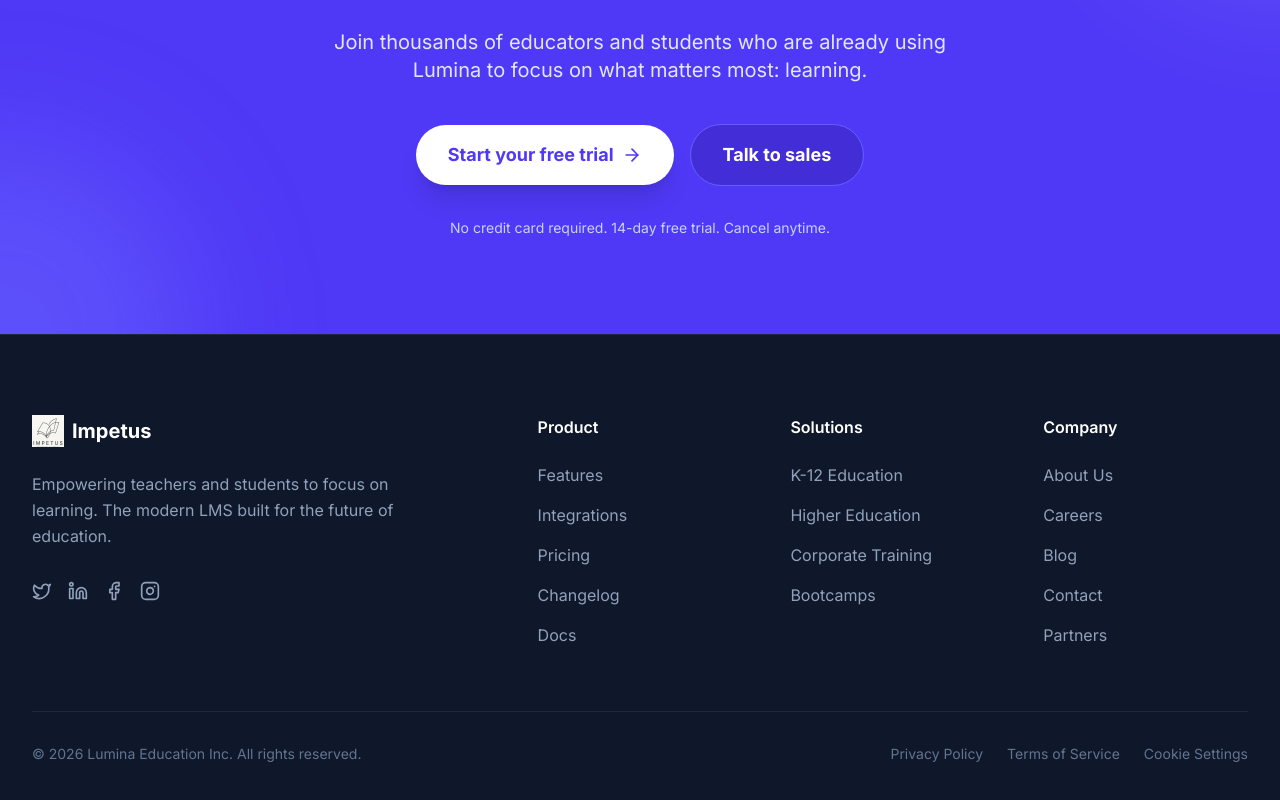
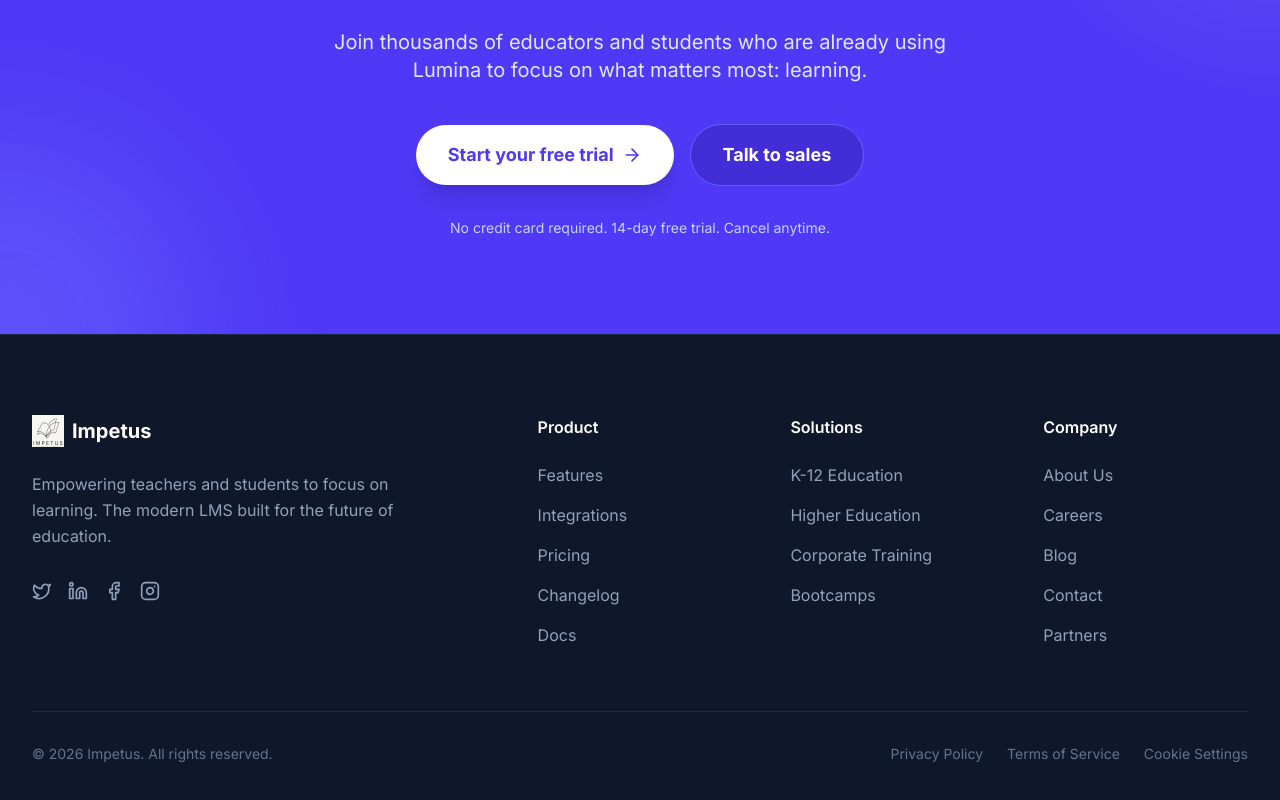
Before and after one commit to HaroonAzhar/impetus-landing-page, a React (Vite) app: page / in a window 1280 px wide. Shown: the part 3423-4223 px from the top of the page. Built offline with nearby package versions, Linux system fonts and the light colour scheme.

Commit message:
deploy v2

```diff
--- a/src/components/Footer.tsx
+++ b/src/components/Footer.tsx
@@ -64,7 +64,7 @@ export default function Footer() {
 
         <div className="border-t border-slate-800 pt-8 flex flex-col md:flex-row justify-between items-center gap-4">
           <p className="text-slate-500 text-sm">
-            © {new Date().getFullYear()} Lumina Education Inc. All rights reserved.
+            © {new Date().getFullYear()} Impetus. All rights reserved.
           </p>
           <div className="flex gap-6 text-sm">
             <a href="#" className="text-slate-500 hover:text-white transition-colors">Privacy Policy</a>
```
